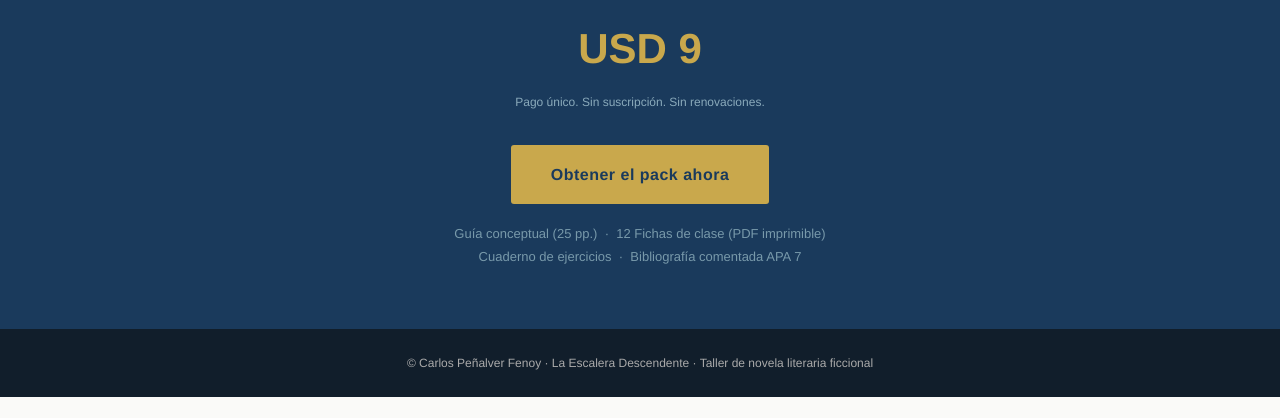
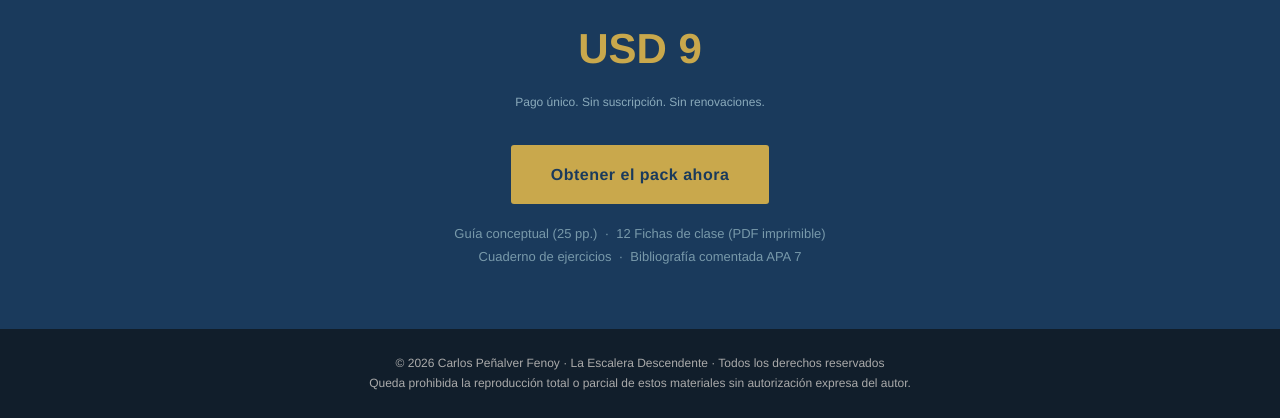
Before and after one commit to Carlote2022/escalera, a plain HTML site: page index.html in a window 1280 px wide. Shown: the part 5226-5644 px from the top of the page. Before the commit the page ends 5623 px from the top, so only its background shows below. Drawn offline with Linux system fonts and the light colour scheme.

Commit message:
Add files via upload

```diff
--- a/index.html
+++ b/index.html
@@ -535,7 +535,8 @@
 
 <!-- ── FOOTER ─────────────────────────────────────────────────────────────── -->
 <footer>
-  © Carlos Peñalver Fenoy · La Escalera Descendente · Taller de novela literaria ficcional
+  © 2026 Carlos Peñalver Fenoy · La Escalera Descendente · Todos los derechos reservados<br>
+  Queda prohibida la reproducción total o parcial de estos materiales sin autorización expresa del autor.
 </footer>
 
 </body>
```
